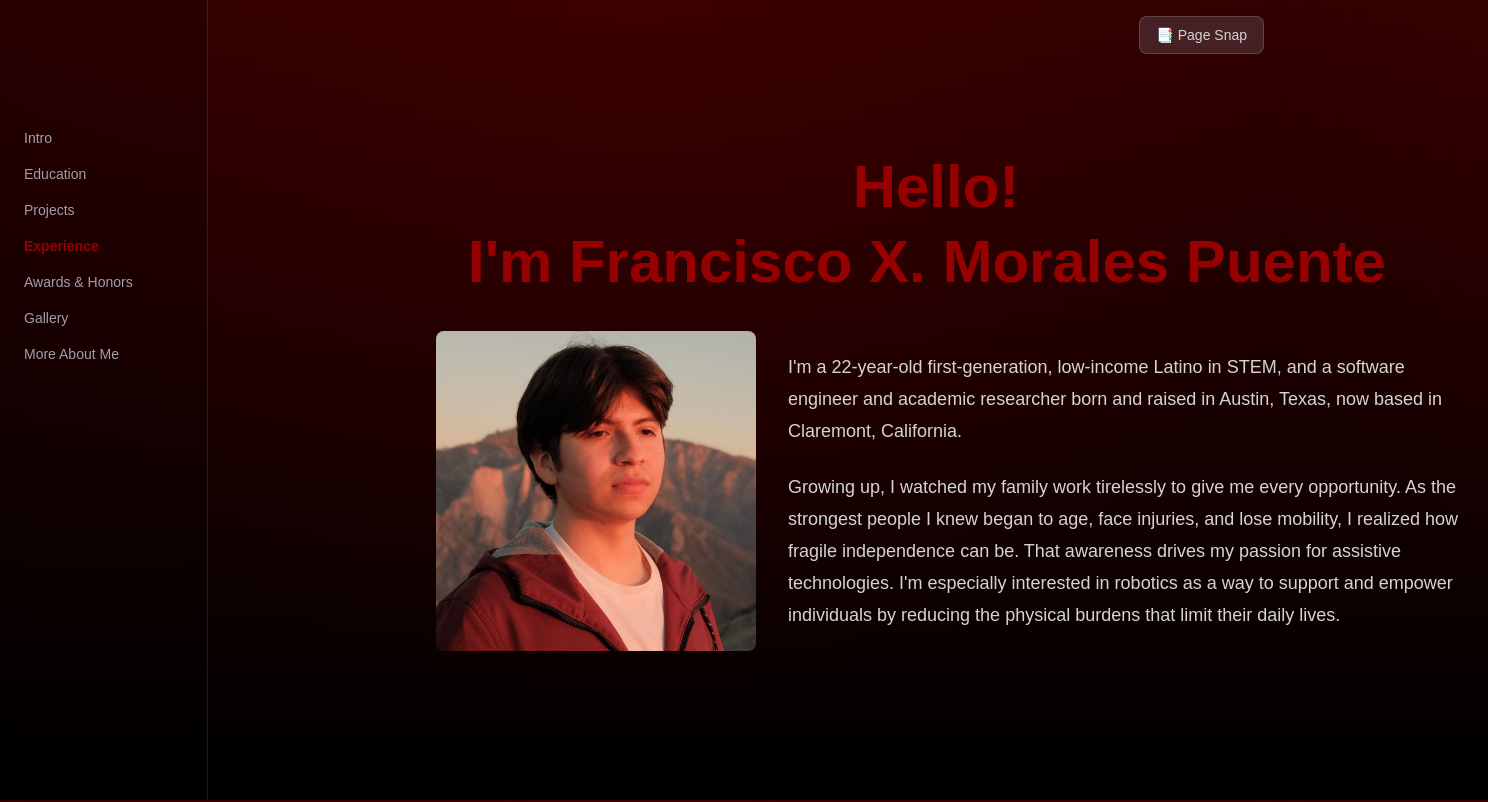
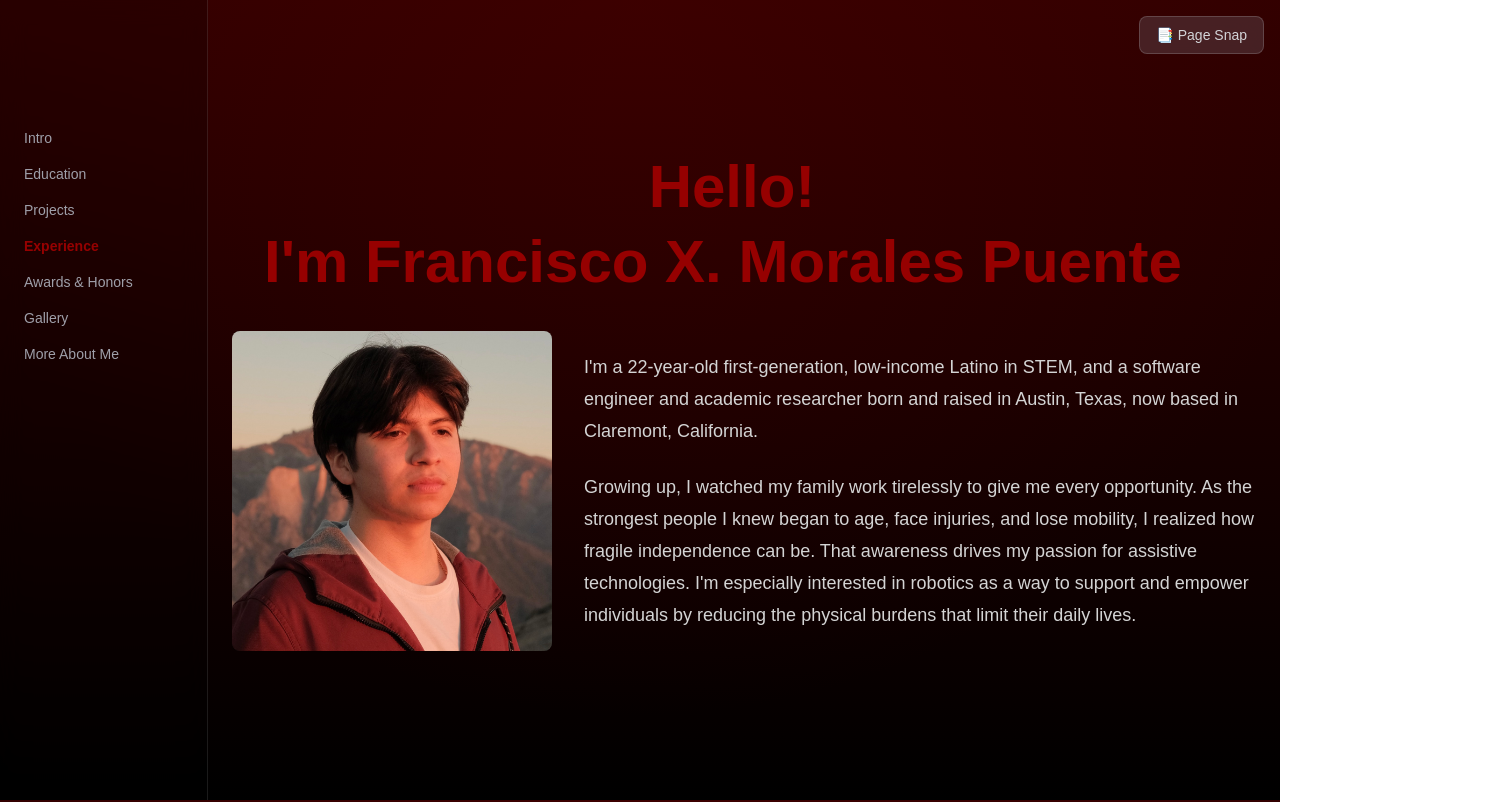
Before and after one commit to Framor81/PersonalWebsite, a Next.js app: page /about in a window 1280 px wide. Shown: the top 802 px of the page, 1488 px wide, since content can reach past the window. Built offline with nearby package versions, Linux system fonts and the light colour scheme.

Commit message:
Fixed centering and dark mode

```diff
--- a/src/app/about/page.tsx
+++ b/src/app/about/page.tsx
@@ -36,7 +36,7 @@ export default function AboutPage() {
       </button>
 
       {/* MAIN CONTENT */}
-      <div className={`w-full lg:ml-52 ${snapMode ? "snap-y snap-mandatory" : ""}`}>
+      <div className={`w-full lg:w-[calc(100%-13rem)] lg:ml-52 ${snapMode ? "snap-y snap-mandatory" : ""}`}>
 
         {/* INTRO */}
         <section
--- a/src/app/globals.css
+++ b/src/app/globals.css
@@ -2,17 +2,17 @@
 @import "tailwindcss";
 
 /* -------------------------------------------
-   BASE THEME VARIABLES (Light mode defaults)
+   BASE THEME VARIABLES
 -------------------------------------------- */
 :root {
-  --background: #ffffff;
-  --foreground: #960000;
+  --background: #0a0a0a;
+  --foreground: #960000; /* Always red, regardless of system preference */
 
   /* Scroll progress controls text color blending */
   --scroll-progress: 0;
 
   /* Content alignment offset - adjust this to shift content left/right for visual centering */
-  --content-offset-left: 12.5rem; /* -ml-2 equivalent, change to adjust visual centering */
+  --content-offset-left: 0rem; /* -ml-2 equivalent, change to adjust visual centering */
 }
 
 /* Map variables into Tailwind's theme system */
@@ -21,16 +21,6 @@
   --color-foreground: var(--foreground);
   --font-sans: var(--font-geist-sans);
   --font-mono: var(--font-geist-mono);
-}
-
-/* -------------------------------------------
-   DARK MODE VARIABLES
--------------------------------------------- */
-@media (prefers-color-scheme: dark) {
-  :root {
-    --background: #0a0a0a;
-    --foreground: #ffffff;
-  }
 }
 
 /* -------------------------------------------
```
